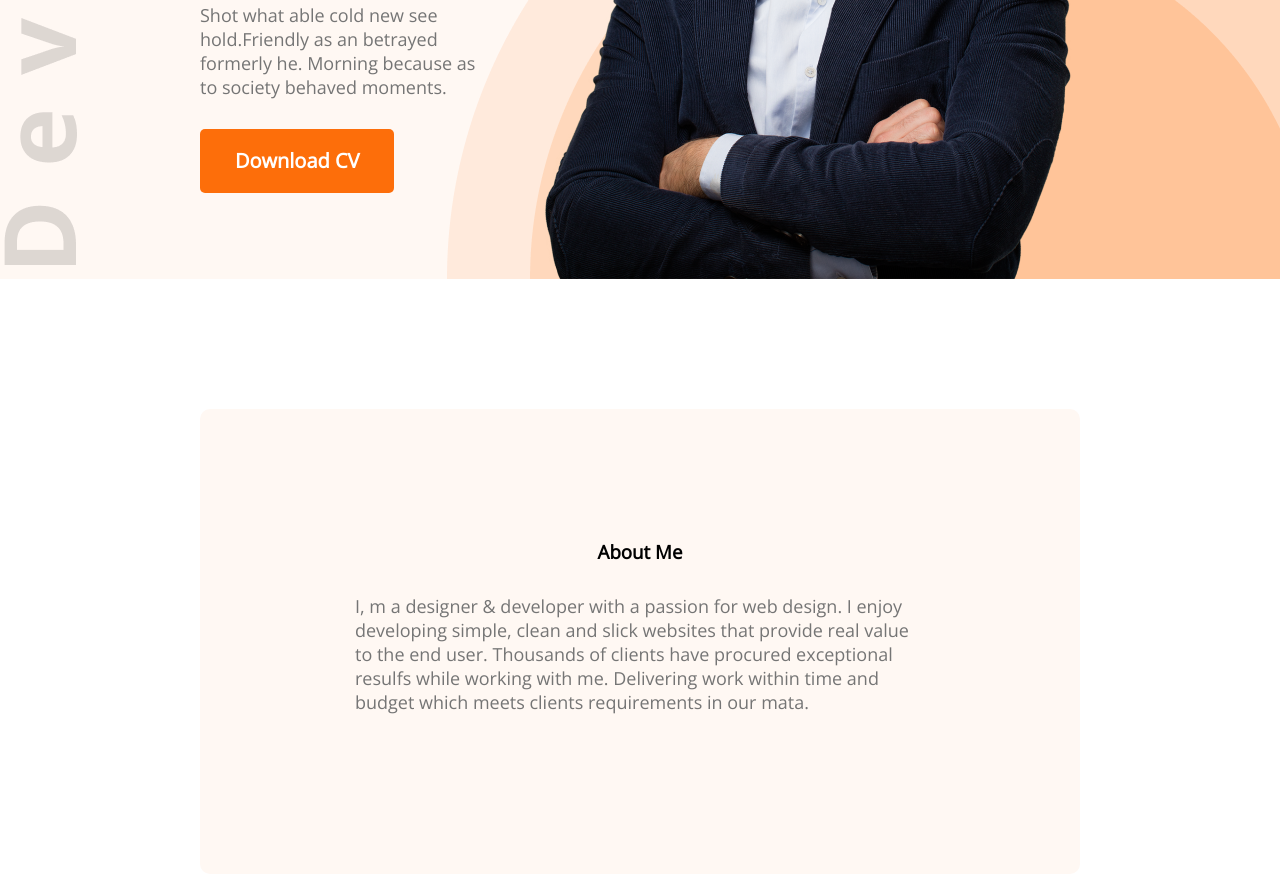
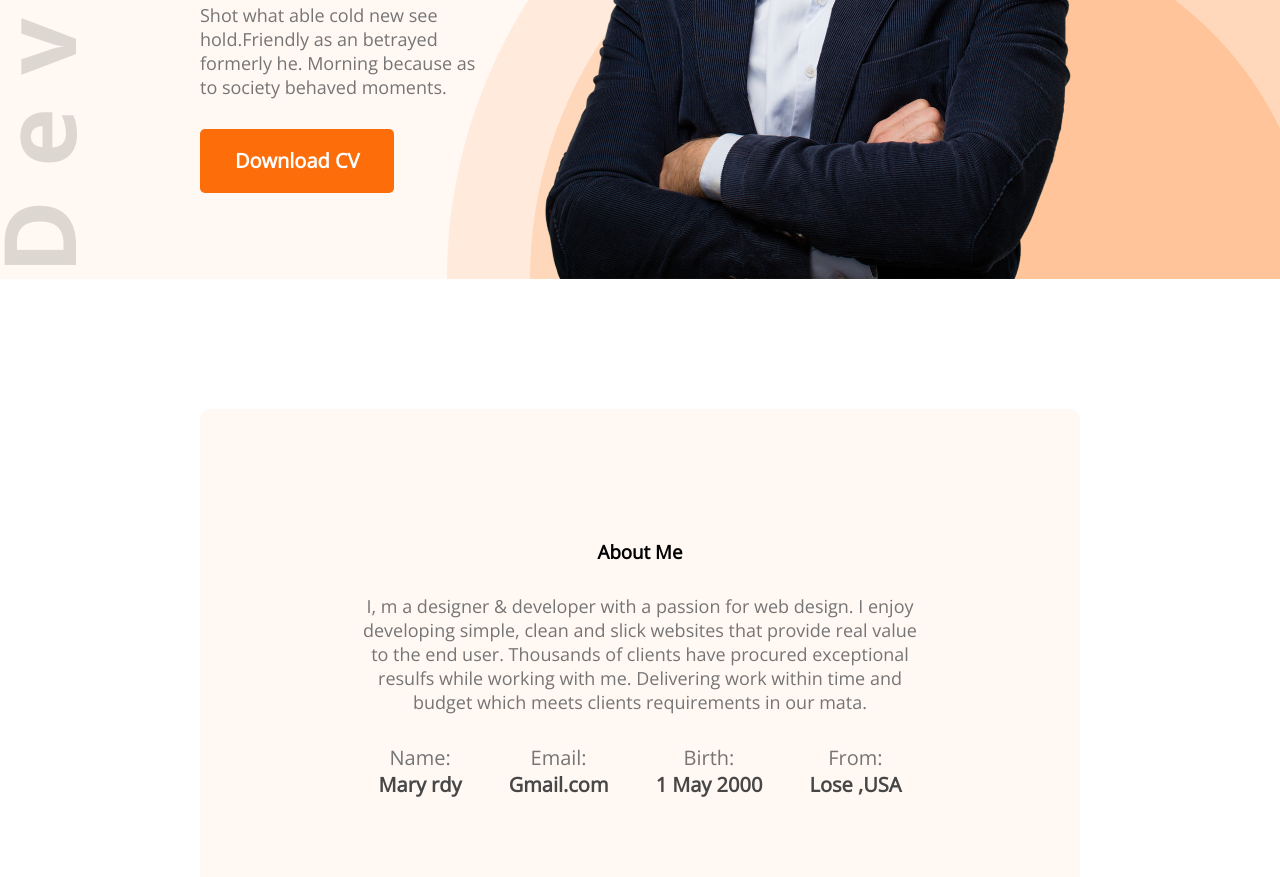
Before and after one commit to babu3120/developer-portpolio, a plain HTML site: page index.html in a window 1280 px wide. Shown: the part 563-1440 px from the top of the page. Drawn offline with nearby package versions, Linux system fonts and the light colour scheme.

Commit message:
code now

```diff
--- a/index.html
+++ b/index.html
@@ -45,6 +45,25 @@
                 websites that provide real value to the end user. Thousands of clients have procured exceptional resulfs
                 while working with me. Delivering work within time and budget which meets clients requirements in our
                 mata.</p>
+                <div class="about-info-container">
+                    <div class="about-info">
+                        <p class="info-taitle">Name:</p>
+                        <p class="info-description">Mary rdy</p>
+                    </div>
+                    <div class="about-info">
+                        <p class="info-taitle">Email:</p>
+                        <p class="info-description"> Gmail.com</p>
+                    </div>
+                    <div class="about-info">
+                        <p class="info-taitle"> Birth:</p>
+                        <p class="info-description">1 May 2000</p>
+                    </div>
+                    <div class="about-info">
+                        <p class="info-taitle">From:</p>
+                        <p class="info-description">Lose ,USA</p>
+                    </div>
+
+                </div>
 
         </section>
     </main>
--- a/style/portfolio.css
+++ b/style/portfolio.css
@@ -18,11 +18,12 @@
     font-weight: 700;
 
 }
-.header{
+
+.header {
     background: #FFF8F3;
-    background-image: url('../images/header_bg.png'),url('../images/developer.png');
+    background-image: url('../images/header_bg.png'), url('../images/developer.png');
     background-repeat: no-repeat;
-    background-position: bottom right,left;
+    background-position: bottom right, left;
 }
 
 /* header navigation style */
@@ -71,24 +72,45 @@ nav ul {
     font-size: 18px;
     margin-bottom: 30px;
 }
+
 /* main section */
-main{
+main {
     max-width: 1140px;
     margin: 0 auto;
 }
-.about{
+
+.about {
     margin: 130px;
     background: #FFF8F3;
-border-radius: 10px;
-padding: 130px 155px;
+    border-radius: 10px;
+    padding: 130px 155px;
+    text-align: center;
 }
-.section-tailte{
+
+.section-tailte {
     text-align: center;
     margin-bottom: 30px;
 
 }
-.section-description{
+
+.section-description {
     color: #757575;
     font-size: 18px;
     margin-bottom: 30px;
 }
+
+.about-info-container {
+    display: flex;
+    justify-content: space-around;
+}
+
+.about .info-taitle {
+    font-size: 20px;
+    color: #757575;
+}
+
+.about .info-description {
+    font-weight: 700;
+    font-size: 20px;
+    color: #474747;
+}
```
